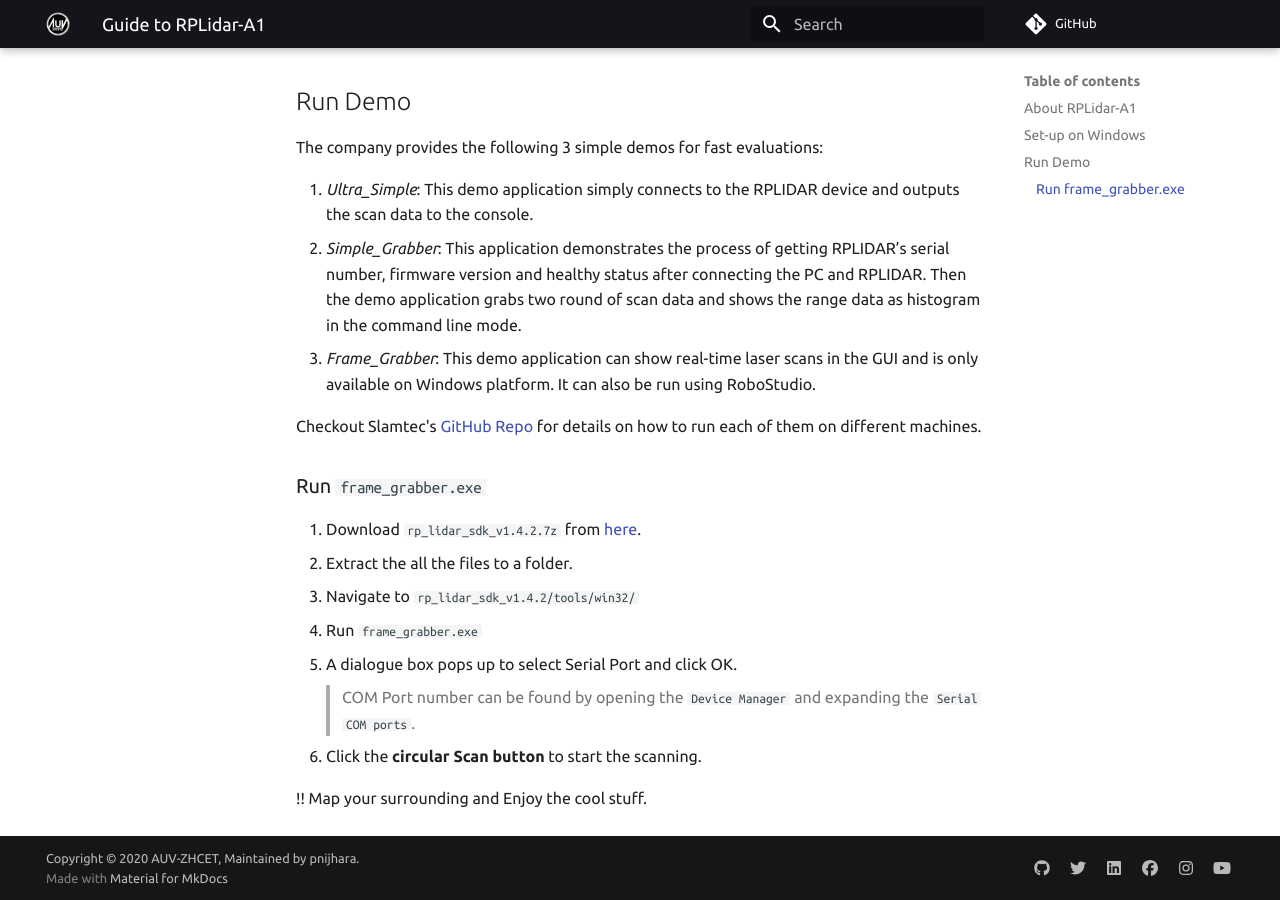
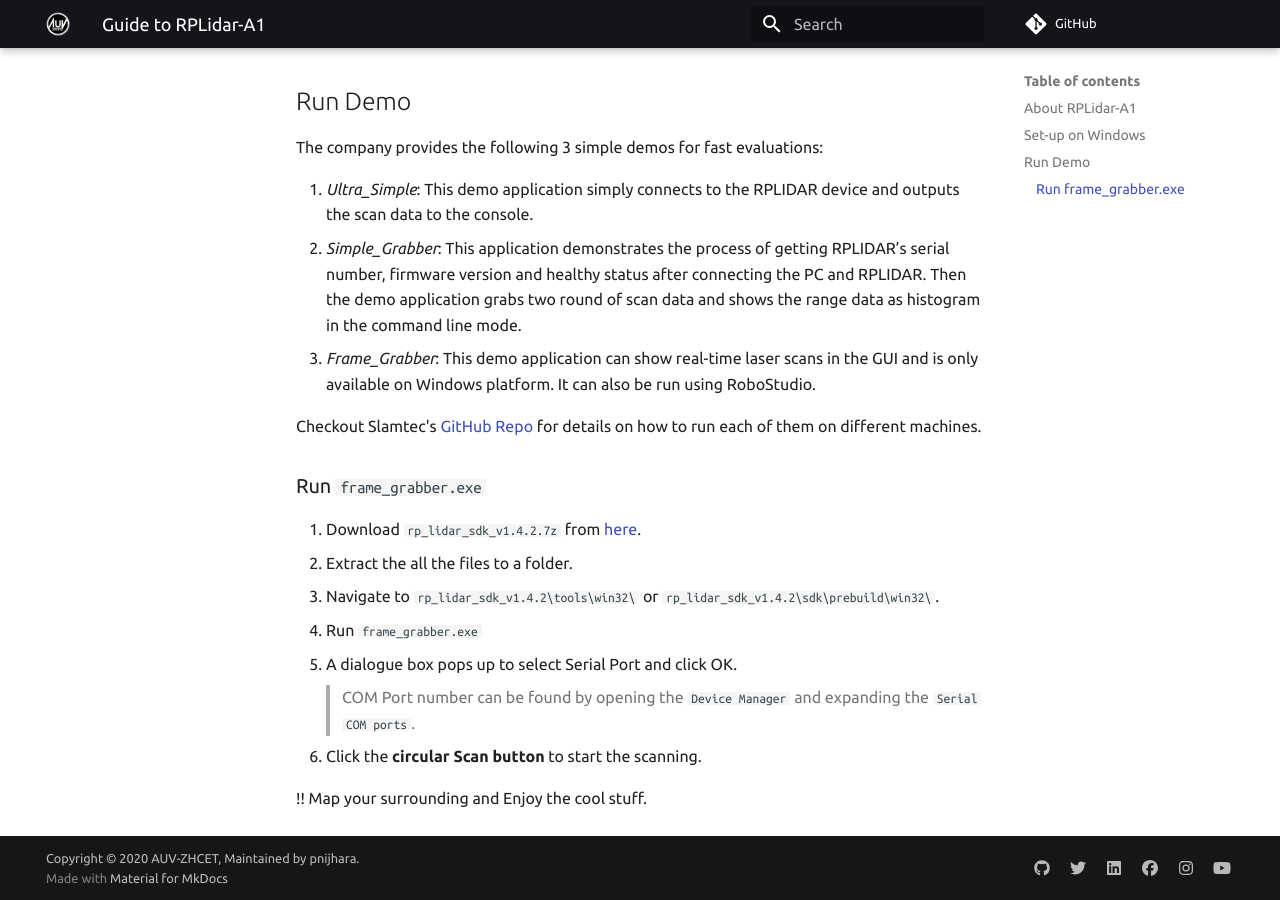
Before and after one commit to auvzhcet/Documentation, an MkDocs documentation site: the page built from docs/computer/rplidar_guide.md, in a window 1280 px wide and 900 px high, scrolled down 1160 px. Built offline with MkDocs 1.6.1 and Material for MkDocs 9.7.7, drawn with Linux system fonts in a browser that asks for light colours; comment, search, counter and statistics services are not loaded.

Commit message:
docs: update locations

```diff
--- a/docs/computer/rplidar_guide.md
+++ b/docs/computer/rplidar_guide.md
@@ -49,7 +49,7 @@ Checkout Slamtec's [GitHub Repo][slamtec-public-repo] for details on how to run
 
 1. Download `rp_lidar_sdk_v1.4.2.7z` from [here](./static/).
 2. Extract the all the files to a folder.
-3. Navigate to `rp_lidar_sdk_v1.4.2/tools/win32/`
+3. Navigate to `rp_lidar_sdk_v1.4.2\tools\win32\` or `rp_lidar_sdk_v1.4.2\sdk\prebuild\win32\`.
 4. Run `frame_grabber.exe`
 5. A dialogue box pops up to select Serial Port and click OK.
    > COM Port number can be found by opening the `Device Manager` and expanding the `Serial COM ports`.
```
